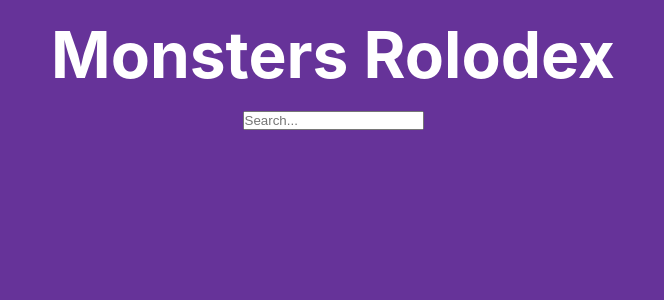
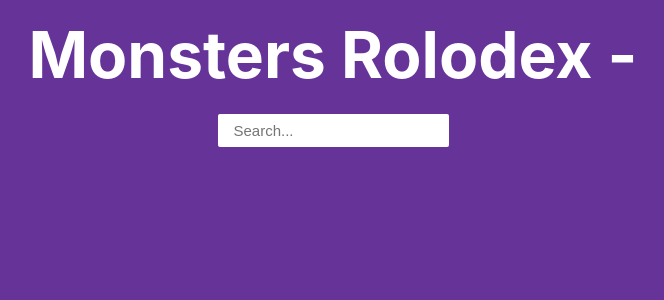
Before and after one commit to MazanLabeeb/MyFirstReactApp, a React (Create React App) app: page / in a window 1280 px wide. Shown: the top 300 px of the page, without its empty margins (307-971 px from the left). Built offline with nearby package versions, Linux system fonts and the light colour scheme.

Commit message:
lesson 44 - fix

```diff
--- a/src/App.js
+++ b/src/App.js
@@ -9,14 +9,16 @@ const App = () => {
   const [searchField, setSearchField] = useState("");
   console.log(searchField);
 
-  const onSearchHandler = event => {
+  const onSearchChange = event => {
     const searchQuery = event.target.value.trim();
     setSearchField(searchQuery);
   }
   return (
     <div className={"header"}>
-      <h1>Monsters Rolodex  </h1>
-      <input type="search" className={"className"} placeholder={"Search..."} onChange={onSearchHandler} />
+         <SearchBox
+         className = {"search-box"}
+         onSearchHandler = {onSearchChange}
+         placeholder = {"Search..."}/>
 
     </div>
   );
```
